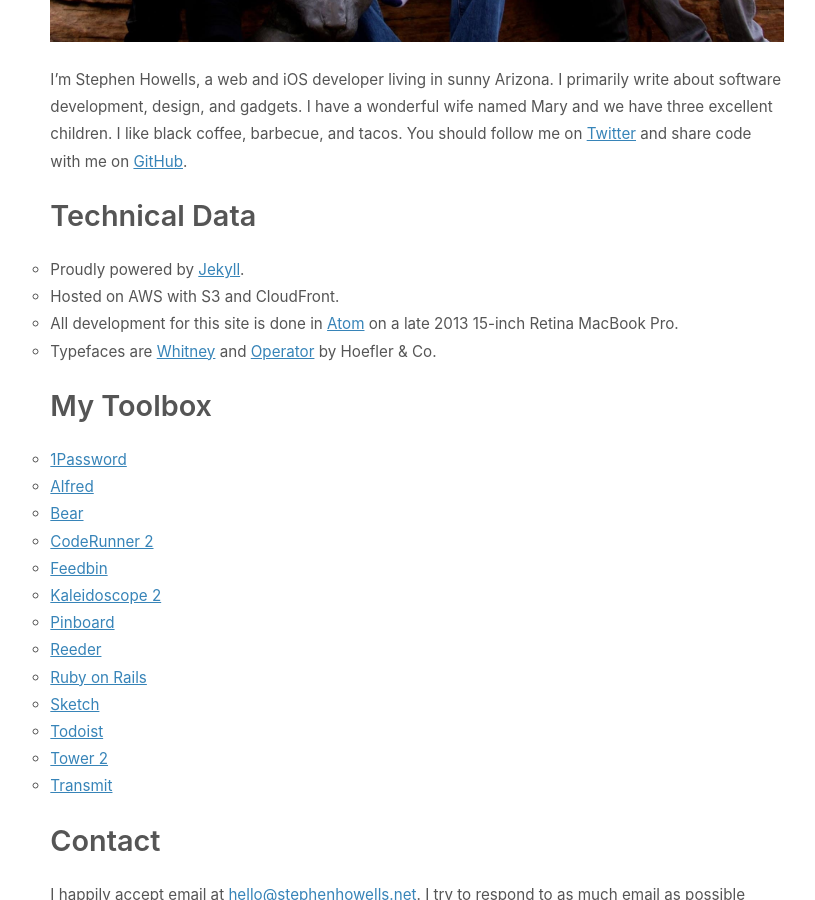
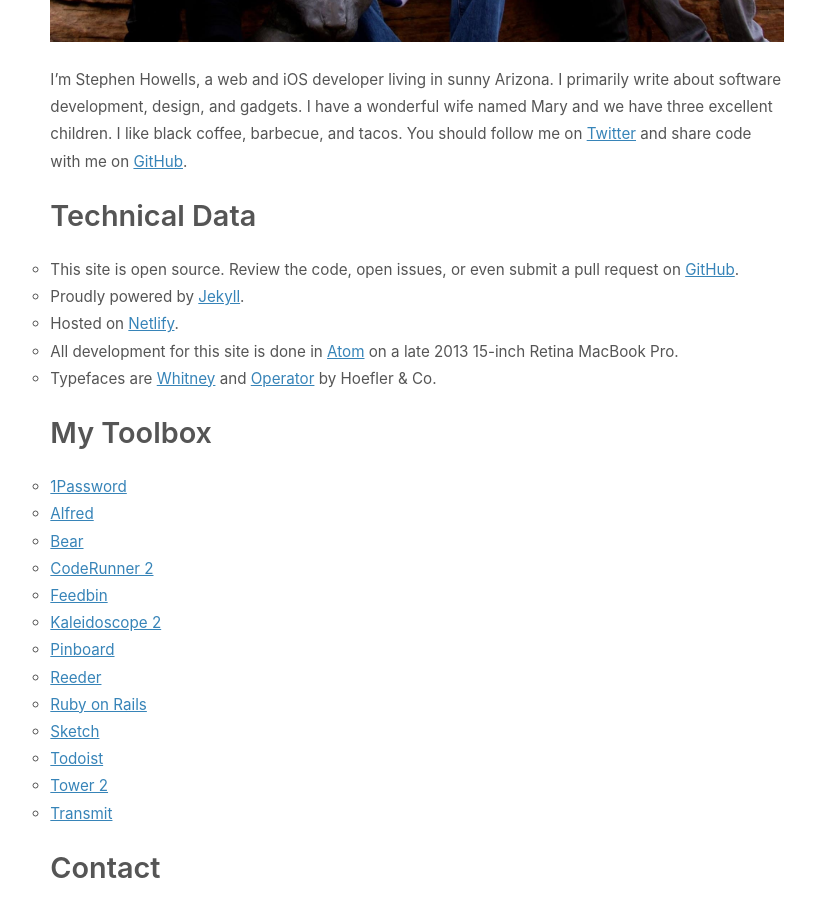
Before and after one commit to stephenhowells/stephenhowells.net, a Jekyll site: the page built from about/index.md, in a window 1280 px wide and 900 px high, scrolled down 654 px. Shown: the whole window, without its empty margins (223-1038 px from the left). Built offline with Jekyll 4.4.1, drawn with Linux system fonts in a browser that asks for light colours; nearby versions of some CDN libraries; some web fonts are replaced; comment, search, counter and statistics services are not loaded.

Commit message:
About page update

```diff
--- a/about/index.md
+++ b/about/index.md
@@ -10,8 +10,9 @@
 
 ## Technical Data
 
+- This site is open source. Review the code, open issues, or even submit a pull request on [GitHub](https://github.com/stephenhowells/stephenhowells.net).
 - Proudly powered by [Jekyll](http://jekyllrb.com).
-- Hosted on AWS with S3 and CloudFront.
+- Hosted on [Netlify](https://www.netlify.com).
 - All development for this site is done in [Atom](https://atom.io) on a late 2013 15-inch Retina MacBook Pro.
 - Typefaces are [Whitney](http://www.typography.com/fonts/whitney/overview/) and [Operator](http://www.typography.com/fonts/operator/overview/) by Hoefler & Co.
 
```
